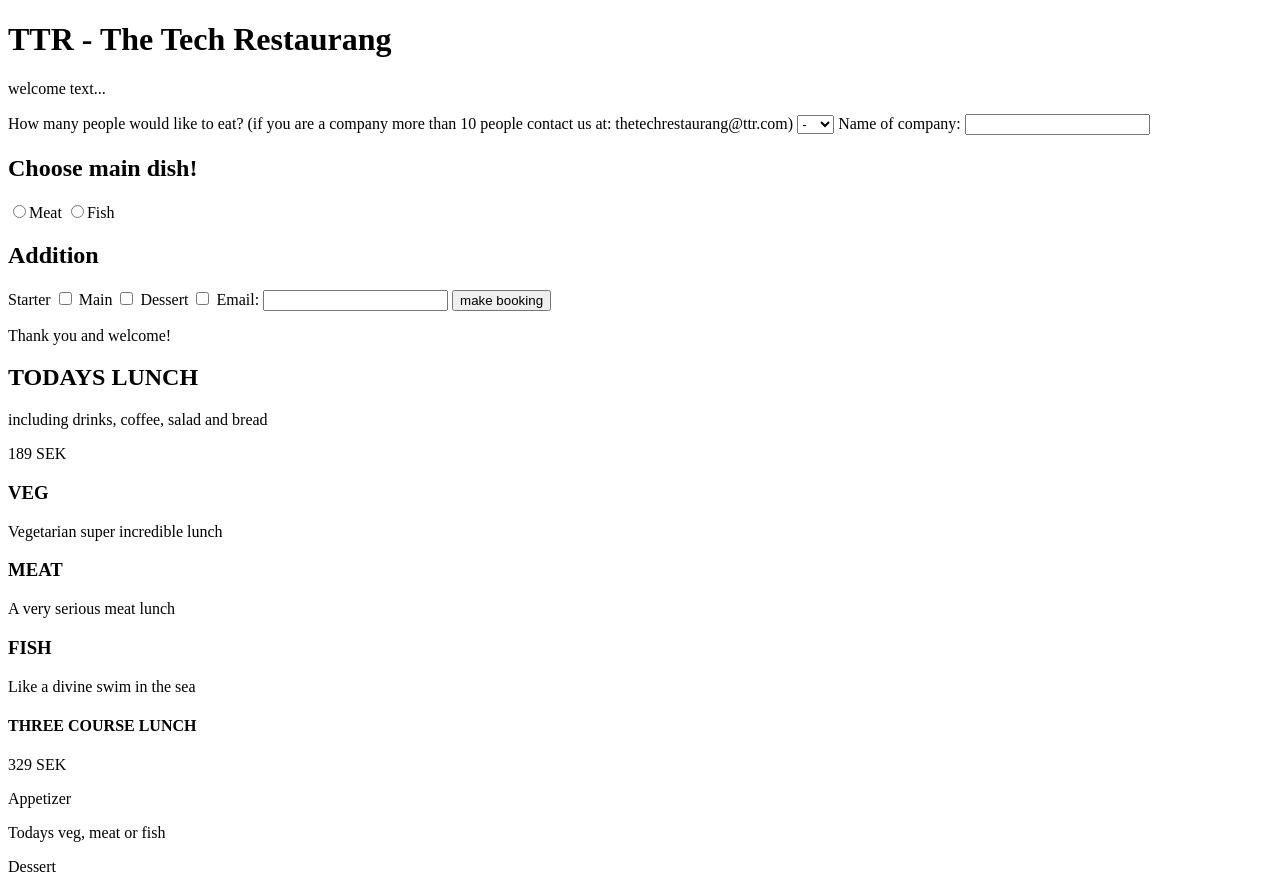
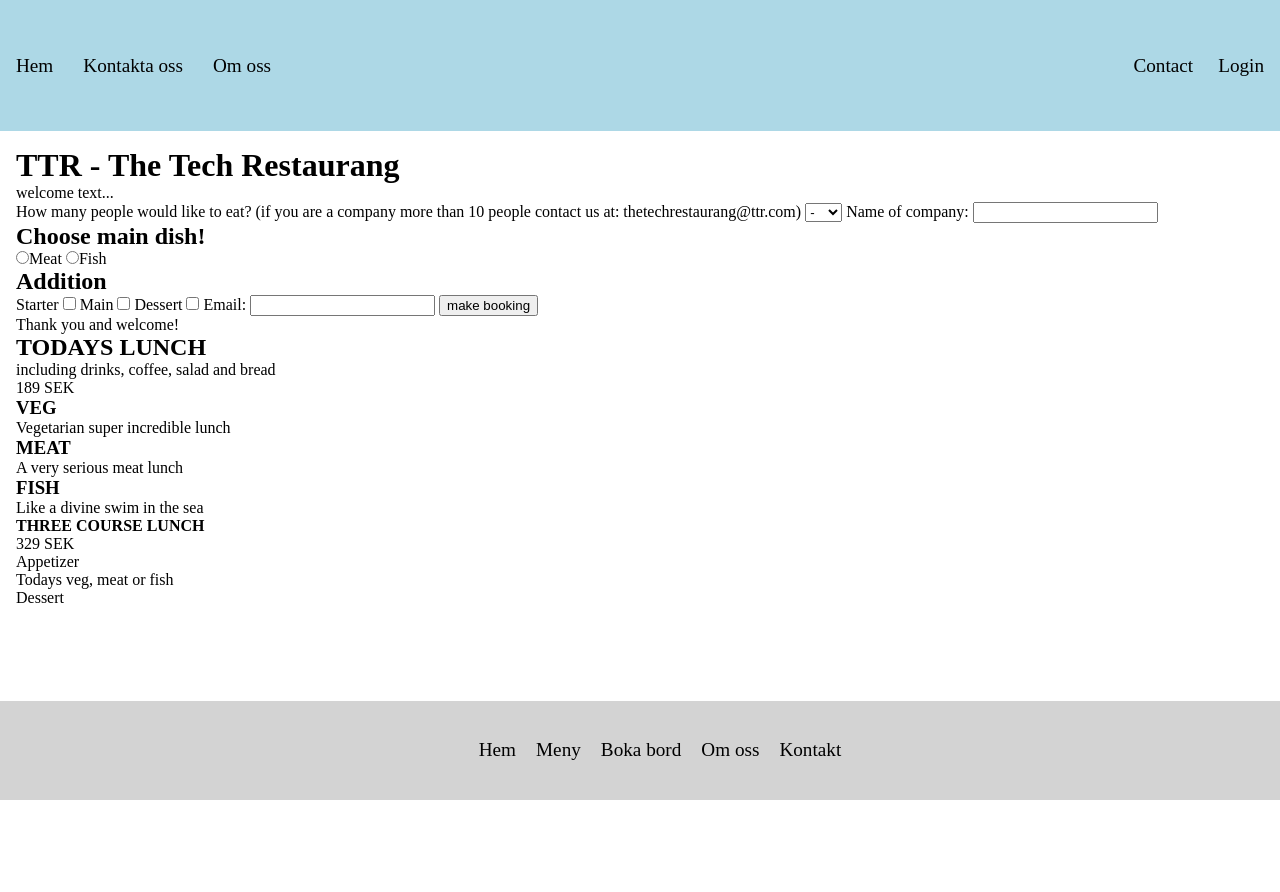
Before and after one commit to HappyLife23/231027, a plain HTML site: page index.html in a window 1280 px wide. After the commit the page ends 800 px from the top, so only its background shows below. Drawn offline with Linux system fonts and the light colour scheme.

Commit message:
Skapde header och footer och css-style

```diff
--- a/css/main.css
+++ b/css/main.css
@@ -0,0 +1,62 @@
+* {
+  box-sizing: border-box;
+  margin: 0;
+}
+
+body {
+  display: grid;
+  grid-template-columns: repeat(4, 1fr);
+
+  width: 100%;
+  height: 100vh;
+}
+
+/*** Header *****/
+header {
+  display: flex;
+  padding: 1rem;
+  grid-column: 1 / span 4;
+  justify-content: space-between;
+  background-color: lightblue;
+}
+
+.home-link {
+  display: flex;
+  justify-content: center;
+  align-items: center;
+  gap: 30px;
+}
+
+.btn-btn {
+  display: flex;
+  gap: 25px;
+  text-decoration: none;
+  justify-content: center;
+  align-items: center;
+}
+a {
+  text-decoration: none;
+  font-size: 1.2rem;
+  color: black;
+}
+/* Main **/
+main {
+  grid-column: 1 / span 4;
+  border: 1px soid;
+  padding: 1rem;
+}
+
+/** Footer  **/
+footer {
+  display: flex;
+  grid-column: 1 / span 4;
+  justify-content: center;
+  align-items: center;
+  background-color: lightgray;
+}
+
+ul {
+  display: flex;
+  gap: 20px;
+  list-style: none;
+}
--- a/index.html
+++ b/index.html
@@ -8,7 +8,16 @@
 </head>
 <body>
     <header>
+        <div class="home-link">
+            <a href="#">Hem</a>
+            <a href="#">Kontakta oss</a>
+            <a href="#">Om oss</a>
+          </div>
 
+          <div class="btn-btn">
+            <a href="#">Contact</a>
+            <a href="#">Login</a>
+          </div>
     </header>
     <main>
         <h1>TTR - The Tech Restaurang</h1>
@@ -84,7 +93,13 @@
         </section>
     </main>
     <footer>
-
+        <ul>
+            <li><a href="#">Hem</a></li>
+            <li><a href="#">Meny</a></li>
+            <li><a href="#">Boka bord</a></li>
+            <li><a href="#">Om oss</a></li>
+            <li><a href="#">Kontakt</a></li>
+          </ul>
     </footer>
     <script src="./js/main.js"></script>
 </body>
```
